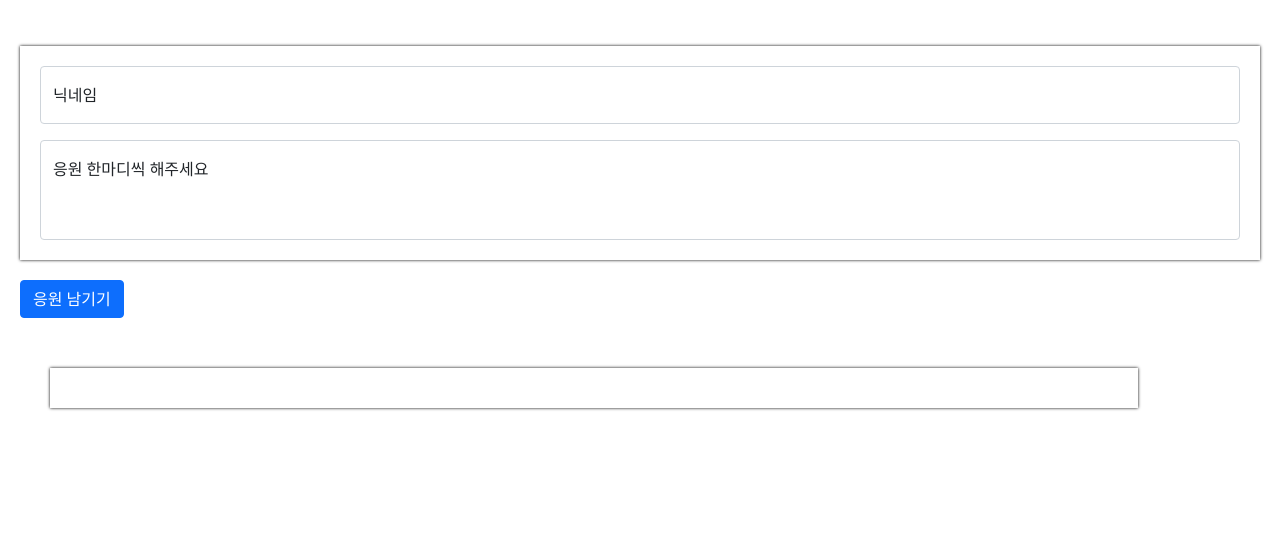
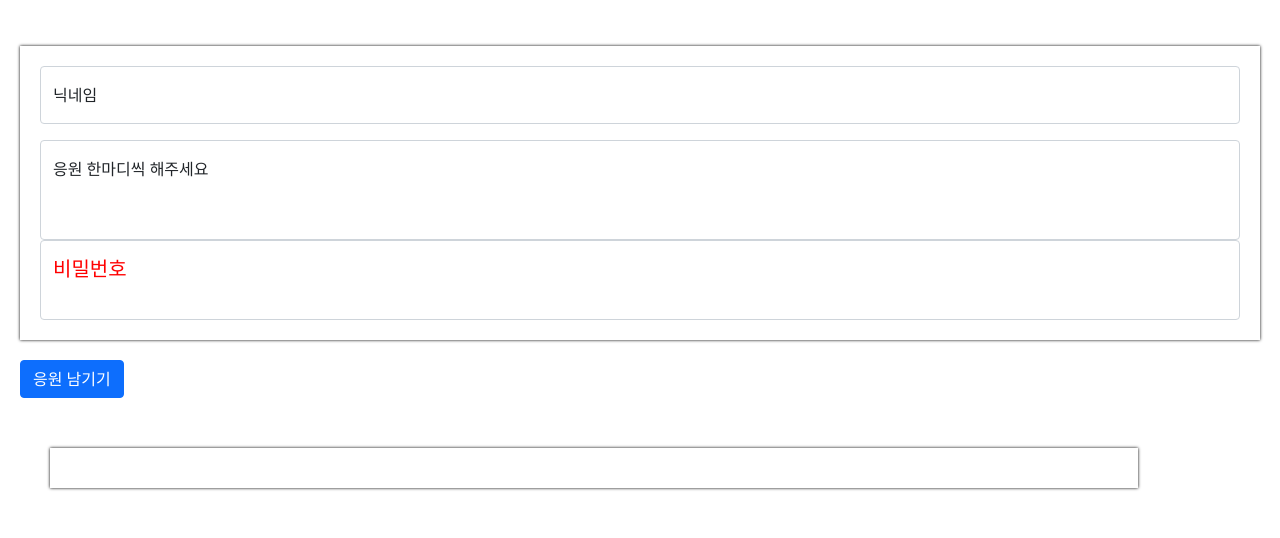
Before and after one commit to Mrgil0/FourGlass, a Flask app: page /team3 in a window 1280 px wide. Shown: the part 532-1070 px from the top of the page. Before the commit the page ends 943 px from the top, so only its background shows below. Run offline with Flask 2, Linux system fonts and the light colour scheme; data that the repository does not hold is empty; some libraries are stand-ins or nearby versions.

Commit message:
Update team3.html

```diff
--- a/FourGlass/templates/team3.html
+++ b/FourGlass/templates/team3.html
@@ -157,11 +157,19 @@
         <input type="text" class="form-control" id="name" placeholder="닉네임">
         <label for="floatingInput">닉네임</label>
     </div>
+<div class="form-floating">
+    <textarea class="form-control" placeholder="응원 한마디씩 해주세요" id="comment"
+    style="height: 100px"></textarea>
+    <label for="floatingTextarea2">응원 한마디씩 해주세요</label>
+</div>
     <div class="form-floating">
-<textarea class="form-control" placeholder="응원 한마디씩 해주세요" id="comment"
-          style="height: 100px"></textarea>
-        <label for="floatingTextarea2">응원 한마디씩 해주세요</label>
+        <input class="form-control" type="password" placeholder="비밀번호" id="pass"
+               style="height: 80px"></input>
+        <label for="floatingTextarea2"><h5>비밀번호</h5></label>
     </div>
+
+
+
 
 </div>
 <button
```
